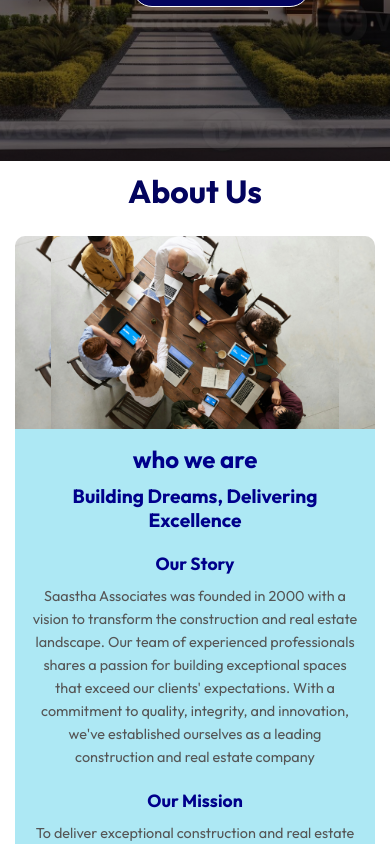
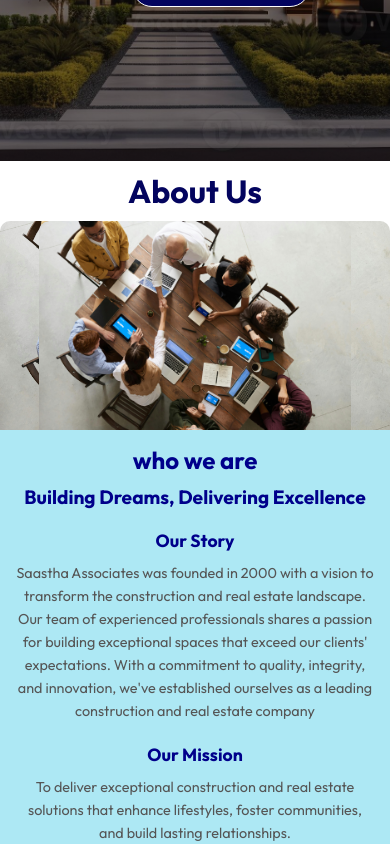
Before and after one commit to kuttysri07/sastha-associates, a React (Create React App) app in the folder IRC/: page / in a window 390 px wide. Shown: the part 1156-2000 px from the top of the page. Built offline with nearby package versions, Linux system fonts and the light colour scheme; no server answers.

Commit message:
for design

```diff
--- a/IRC/src/Components/About/about.css
+++ b/IRC/src/Components/About/about.css
@@ -127,7 +127,7 @@
 /* Responsive design for mobile devices */
 @media (max-width: 480px) {
   .aboutbox {
-    margin: 5px;
+    margin: 0px;
   }
   .heading {
     font-size: 2rem;
@@ -149,9 +149,7 @@
     font-size: 0.9rem;
   }
 
-  .aboutcontainer {
-    padding: 10px;
-  }
+
 
   .right {
     padding: 15px;
--- a/IRC/src/Components/Nav/nav.css
+++ b/IRC/src/Components/Nav/nav.css
@@ -66,7 +66,7 @@ nav h1{
        flex-direction: column;
        top: 0;
        left: -99%;
-       background-color: #ffdd00;
+       background-color: #48cae4;
        height: 100vh;
        width: 80%;
        padding-top: 100px;
```
